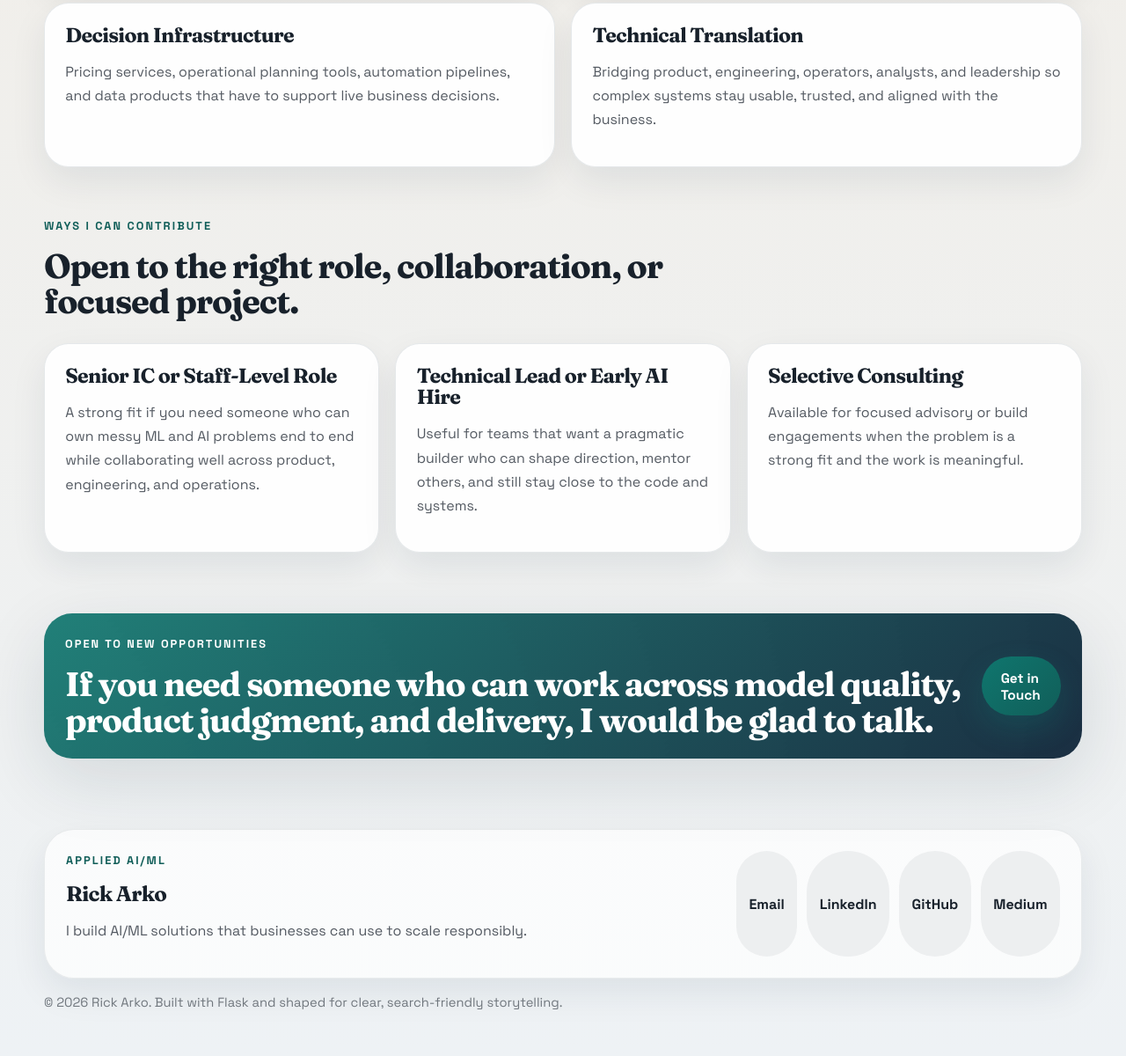
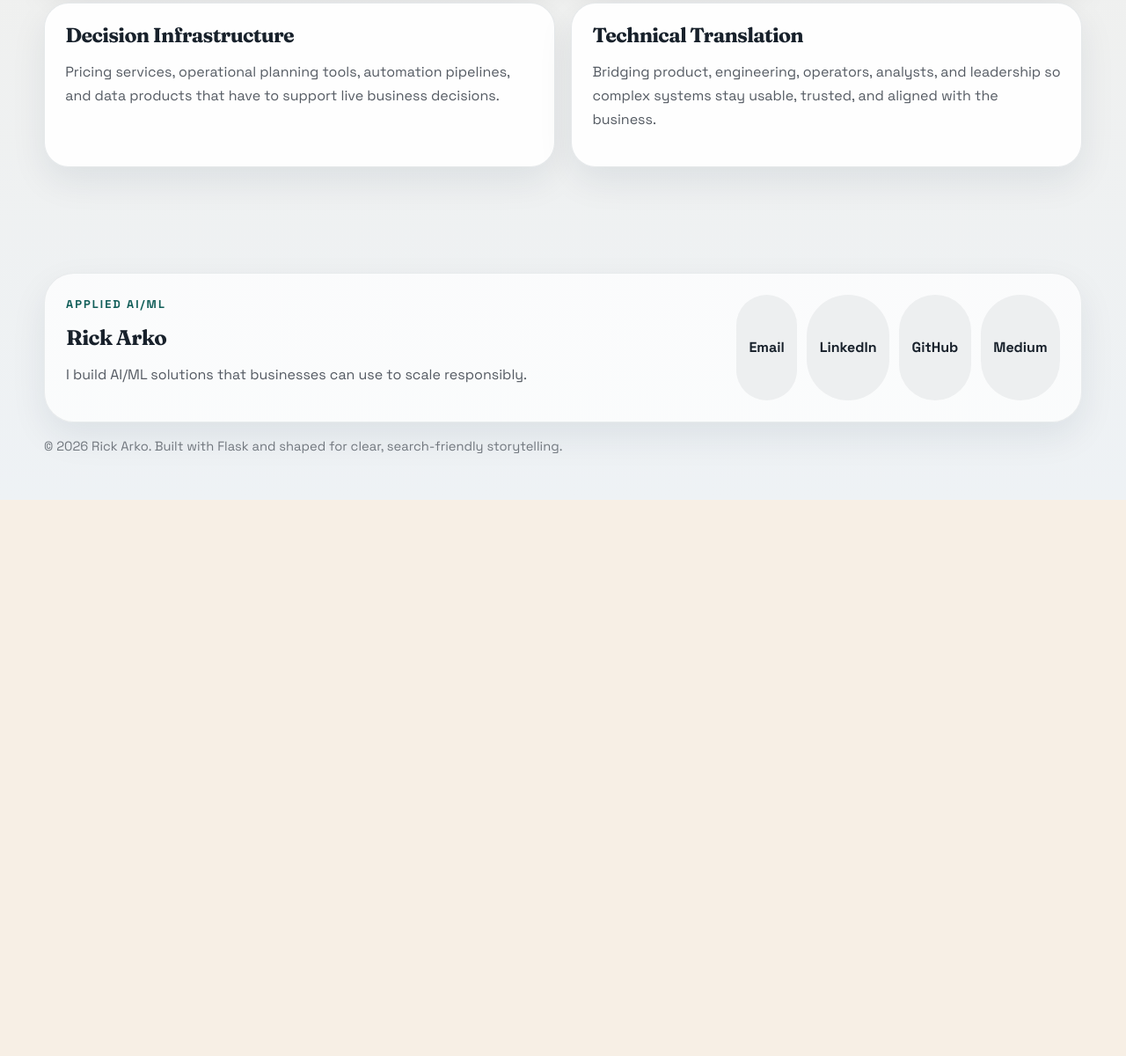
Before and after one commit to RickArko/RickArkoPortfolio, a Flask app: page / in a window 1280 px wide. Shown: the part 3385-4585 px from the top of the page at 88% size. After the commit the page ends 3953 px from the top, so only its background shows below. Run offline with Flask 3, Linux system fonts and the light colour scheme; some libraries are stand-ins or nearby versions.

Commit message:
remove redundant language

```diff
--- a/src/templates/home.html
+++ b/src/templates/home.html
@@ -91,27 +91,4 @@
         {% endfor %}
     </div>
 </section>
-
-<section class="section section--compact">
-    <div class="section-heading" data-reveal>
-        <p class="section-eyebrow">Ways I can contribute</p>
-        <h2>Open to the right role, collaboration, or focused project.</h2>
-    </div>
-    <div class="card-grid card-grid--three">
-        {% for engagement in context.engagements %}
-        <article class="engagement-card card" data-reveal>
-            <h3>{{ engagement.title }}</h3>
-            <p>{{ engagement.description }}</p>
-        </article>
-        {% endfor %}
-    </div>
-</section>
-
-<section class="cta-band" data-reveal>
-    <div>
-        <p class="section-eyebrow">Open to new opportunities</p>
-        <h2>If you need someone who can work across model quality, product judgment, and delivery, I would be glad to talk.</h2>
-    </div>
-    <a class="button button--primary" href="{{ url_for('contact') }}">Get in Touch</a>
-</section>
 {% endblock %}
```
Also changed, not shown: .claude/settings.local.json.
